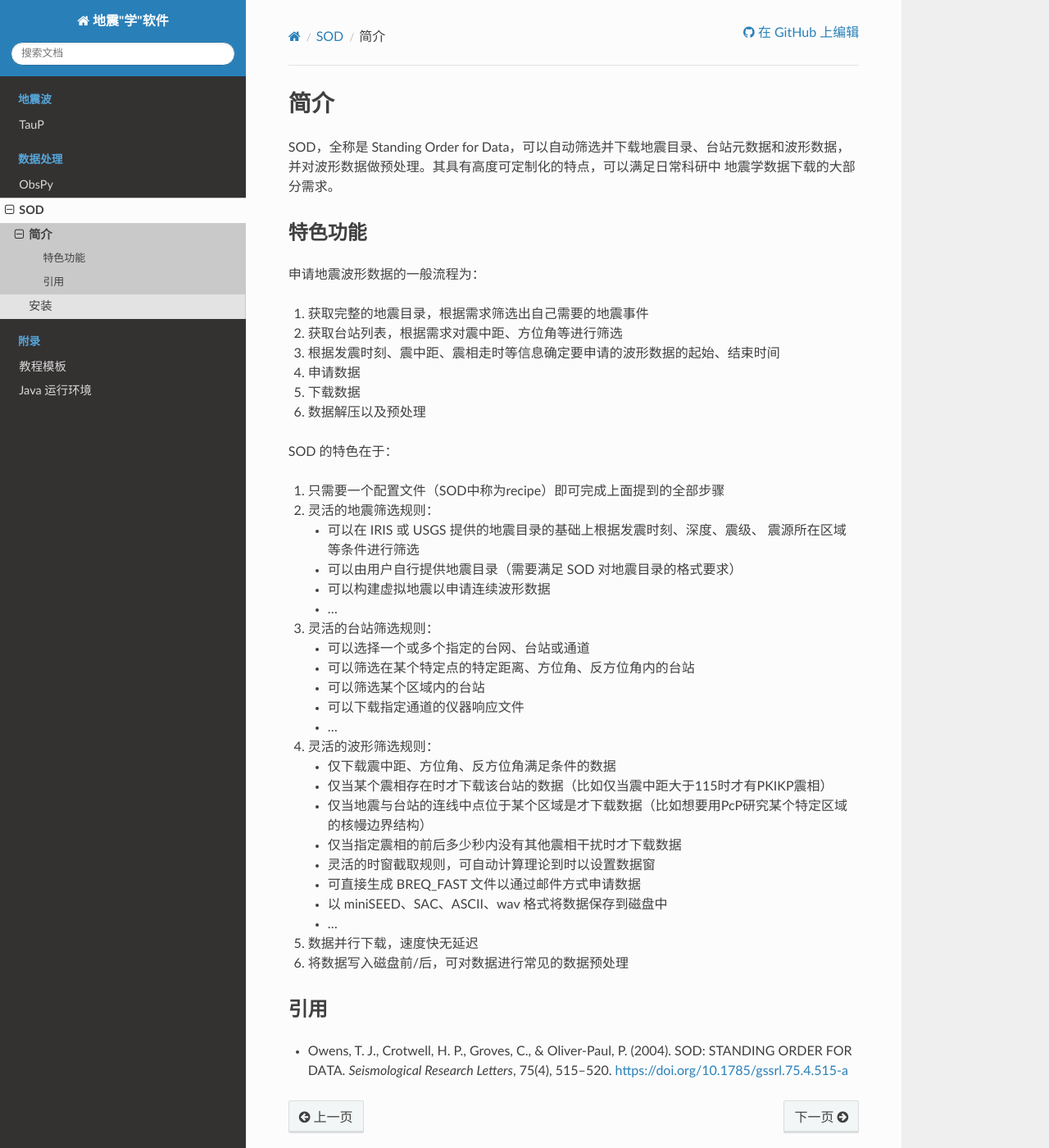
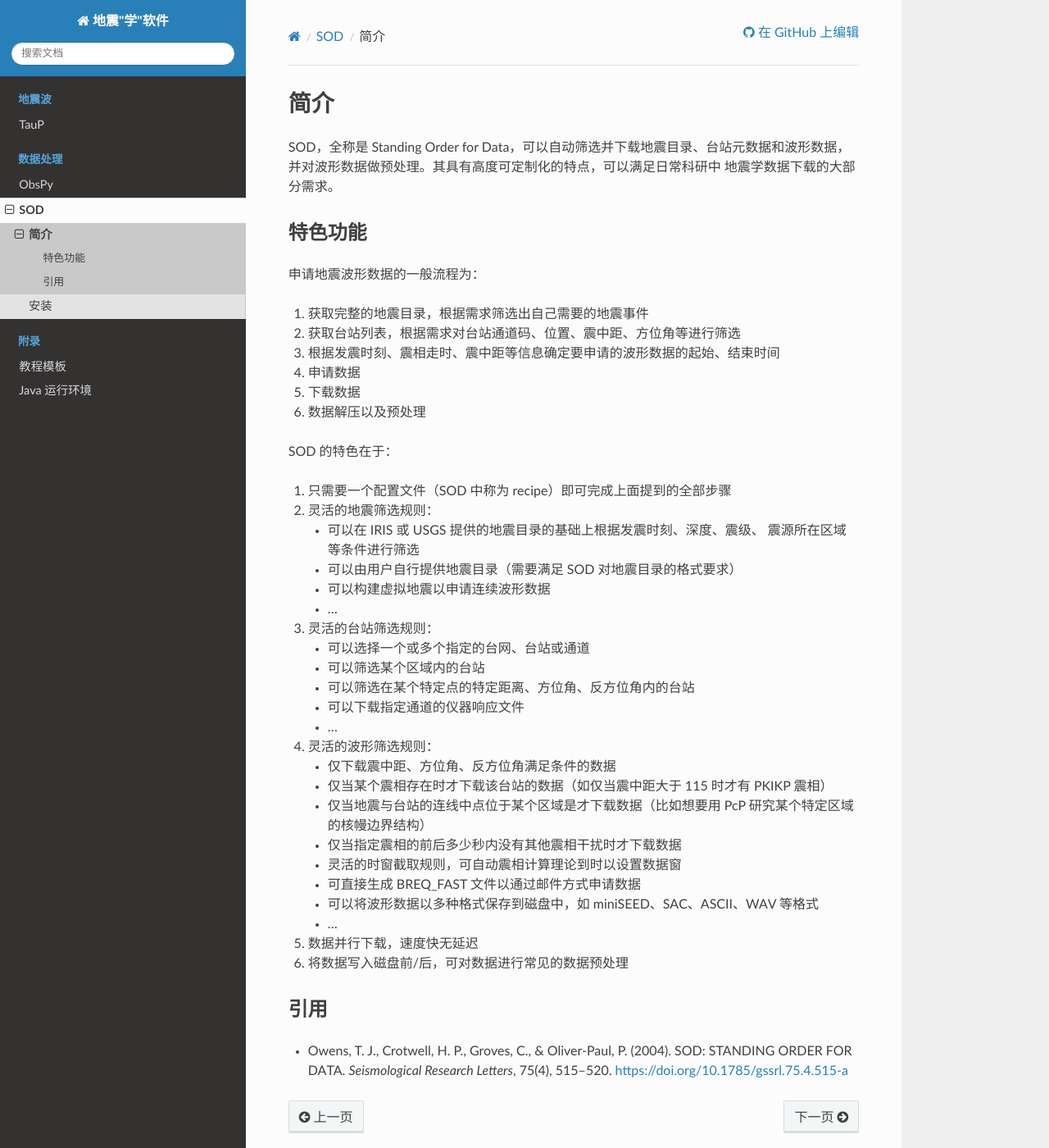
Before and after one commit to seismo-learn/software, a Sphinx documentation site: the page built from source/sod/introduction.rst, in a window 1280 px wide and 1400 px high. Shown: the whole window at 82% size. Built offline with Sphinx 7.4.7 and the Read the Docs theme 2.0.0, drawn with Linux system fonts in a browser that asks for light colours.

Commit message:
Apply suggestions from code review
Co-authored-by: Jiayuan Yao <coreman.seism@gmail.com>

```diff
--- a/source/sod/introduction.rst
+++ b/source/sod/introduction.rst
@@ -11,15 +11,15 @@
 申请地震波形数据的一般流程为：
 
 1. 获取完整的地震目录，根据需求筛选出自己需要的地震事件
-2. 获取台站列表，根据需求对震中距、方位角等进行筛选
-3. 根据发震时刻、震中距、震相走时等信息确定要申请的波形数据的起始、结束时间
+2. 获取台站列表，根据需求对台站通道码、位置、震中距、方位角等进行筛选
+3. 根据发震时刻、震相走时、震中距等信息确定要申请的波形数据的起始、结束时间
 4. 申请数据
 5. 下载数据
 6. 数据解压以及预处理
 
 SOD 的特色在于：
 
-1. 只需要一个配置文件（SOD中称为recipe）即可完成上面提到的全部步骤
+1. 只需要一个配置文件（SOD 中称为 recipe）即可完成上面提到的全部步骤
 2. 灵活的地震筛选规则：
 
    - 可以在 IRIS 或 USGS 提供的地震目录的基础上根据发震时刻、深度、震级、
@@ -31,20 +31,20 @@
 3. 灵活的台站筛选规则：
 
    - 可以选择一个或多个指定的台网、台站或通道
+   - 可以筛选某个区域内的台站
    - 可以筛选在某个特定点的特定距离、方位角、反方位角内的台站
-   - 可以筛选某个区域内的台站
    - 可以下载指定通道的仪器响应文件
    - ...
 
 4. 灵活的波形筛选规则：
 
    - 仅下载震中距、方位角、反方位角满足条件的数据
-   - 仅当某个震相存在时才下载该台站的数据（比如仅当震中距大于115时才有PKIKP震相）
-   - 仅当地震与台站的连线中点位于某个区域是才下载数据（比如想要用PcP研究某个特定区域的核幔边界结构）
+   - 仅当某个震相存在时才下载该台站的数据（如仅当震中距大于 115 时才有 PKIKP 震相）
+   - 仅当地震与台站的连线中点位于某个区域是才下载数据（比如想要用 PcP 研究某个特定区域的核幔边界结构）
    - 仅当指定震相的前后多少秒内没有其他震相干扰时才下载数据
-   - 灵活的时窗截取规则，可自动计算理论到时以设置数据窗
+   - 灵活的时窗截取规则，可自动震相计算理论到时以设置数据窗
    - 可直接生成 BREQ_FAST 文件以通过邮件方式申请数据
-   - 以 miniSEED、SAC、ASCII、wav 格式将数据保存到磁盘中
+   - 可以将波形数据以多种格式保存到磁盘中，如 miniSEED、SAC、ASCII、WAV 等格式
    - ...
 
 5. 数据并行下载，速度快无延迟
```
